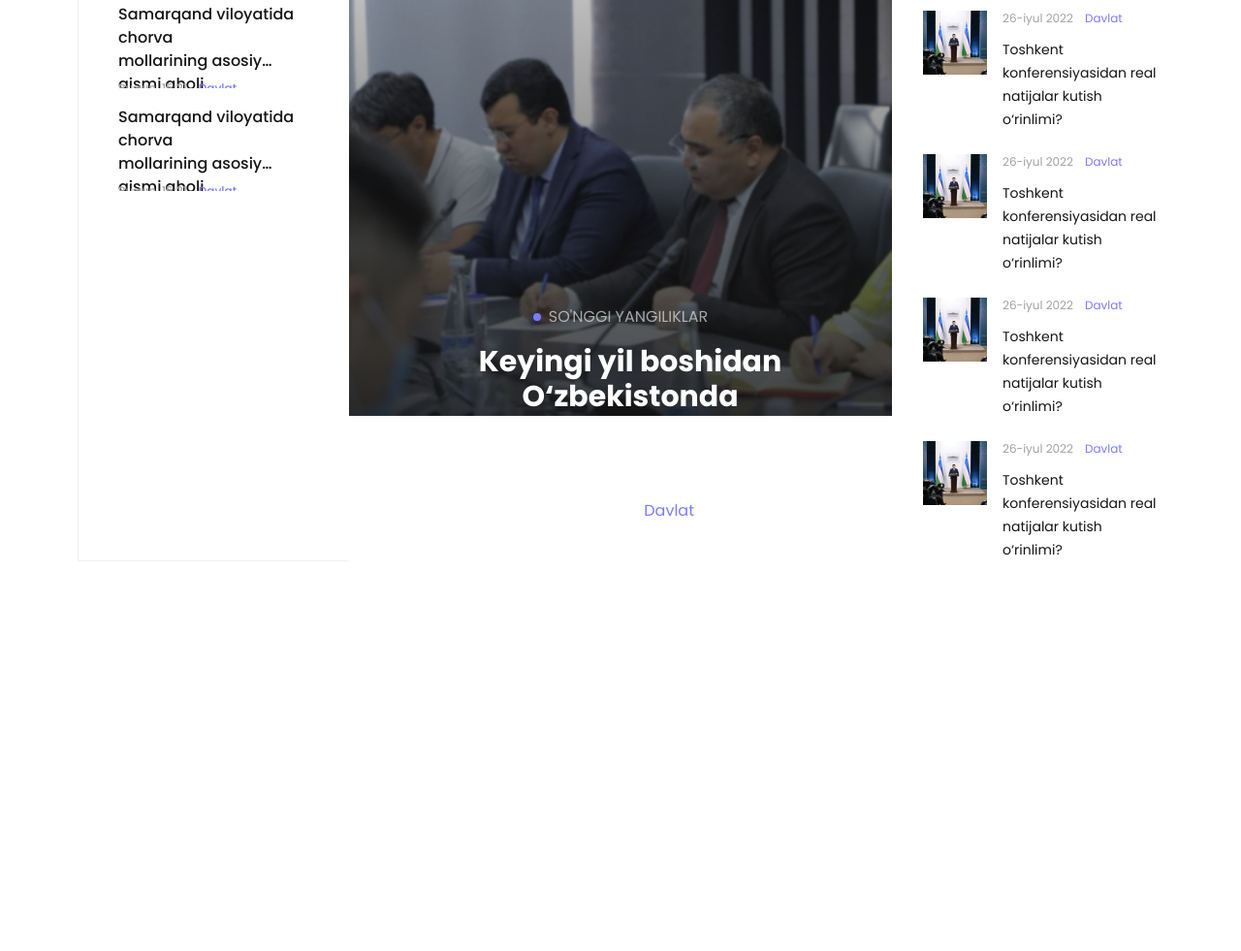
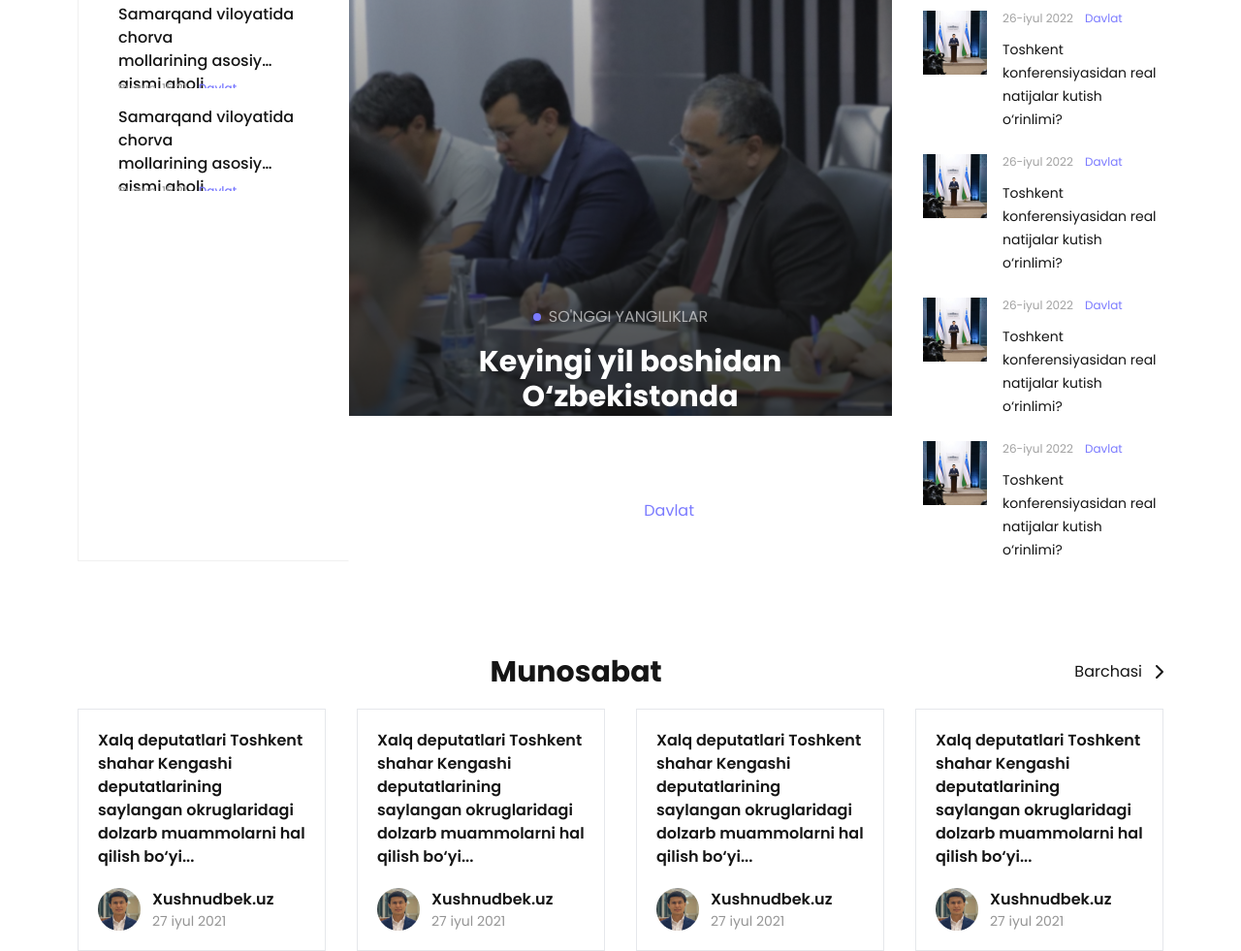
Before and after one commit to islom-pardaboyev/aksent-Full-Web-SIte, a plain HTML site: page index.html in a window 1280 px wide. Shown: the part 1169-2150 px from the top of the page at 97% size. Before the commit the page ends 1750 px from the top, so only its background shows below. Drawn offline with nearby package versions, Linux system fonts and the light colour scheme.

Commit message:
Updated File

```diff
--- a/index.html
+++ b/index.html
@@ -167,6 +167,7 @@
             </a>
         </div>
     </section>
+
     <section class="bg-white w-screen mt-[150px] text-black px-[5rem] h-screen">
         <div class="grid grid-cols-12">
             <div class="col-span-3 h-full border border-r-transparent px-7 py-4 border-grey-300">
@@ -277,7 +278,71 @@
                 </div>
             </div>
         </div>
+
+        <div class="mt-[96px] flex text-black mb-5 items-center justify-between">
+            <p></p>
+            <p class="text-center font-bold text-3xl">Munosabat</p>
+            <p class="flex gap-3 group items-center">Barchasi <i
+                    class="fa-solid group-hover:translate-x-1 duration-200 fa-chevron-right"></i>
+            </p>
+        </div>
+
+        <div class="flex items-center gap-8">
+            <a href="#">
+                <div class="flex flex-col gap-5 border p-5 hover:border-purple hover:bg-grey-500 duration-200">
+                    <p class="font-semibold">Xalq deputatlari Toshkent shahar Kengashi deputatlarining saylangan
+                        okruglaridagi dolzarb muammolarni
+                        hal qilish bo‘yi...</p>
+                    <div class="flex gap-3">
+                        <img src="./img/attidute.png" alt="">
+                        <p class="flex flex-col font-semibold">Xushnudbek.uz <span
+                                class="font-normal text-sm text-grey-600">27 iyul
+                                2021</span></p>
+                    </div>
+                </div>
+            </a>
+            <a href="#">
+                <div class="flex flex-col gap-5 border p-5 hover:border-purple hover:bg-grey-500 duration-200">
+                    <p class="font-semibold">Xalq deputatlari Toshkent shahar Kengashi deputatlarining saylangan
+                        okruglaridagi dolzarb muammolarni
+                        hal qilish bo‘yi...</p>
+                    <div class="flex gap-3">
+                        <img src="./img/attidute.png" alt="">
+                        <p class="flex flex-col font-semibold">Xushnudbek.uz <span
+                                class="font-normal text-sm text-grey-600">27 iyul
+                                2021</span></p>
+                    </div>
+                </div>
+            </a>
+            <a href="#">
+                <div class="flex flex-col gap-5 border p-5 hover:border-purple hover:bg-grey-500 duration-200">
+                    <p class="font-semibold">Xalq deputatlari Toshkent shahar Kengashi deputatlarining saylangan
+                        okruglaridagi dolzarb muammolarni
+                        hal qilish bo‘yi...</p>
+                    <div class="flex gap-3">
+                        <img src="./img/attidute.png" alt="">
+                        <p class="flex flex-col font-semibold">Xushnudbek.uz <span
+                                class="font-normal text-sm text-grey-600">27 iyul
+                                2021</span></p>
+                    </div>
+                </div>
+            </a>
+            <a href="#">
+                <div class="flex flex-col gap-5 border p-5 hover:border-purple hover:bg-grey-500 duration-200">
+                    <p class="font-semibold">Xalq deputatlari Toshkent shahar Kengashi deputatlarining saylangan
+                        okruglaridagi dolzarb muammolarni
+                        hal qilish bo‘yi...</p>
+                    <div class="flex gap-3">
+                        <img src="./img/attidute.png" alt="">
+                        <p class="flex flex-col font-semibold">Xushnudbek.uz <span
+                                class="font-normal text-sm text-grey-600">27 iyul
+                                2021</span></p>
+                    </div>
+                </div>
+            </a>
+        </div>
     </section>
+
 
     <script src="https://cdn.tailwindcss.com"></script>
     <script>
@@ -293,7 +358,7 @@
                 extend: {
                     colors: {
                         purple: {
-                            DEFAULT: "#7B7BFF"
+                            DEFAULT: "#7B7BFF",
                         },
                         black: {
                             DEFAULT: "#151515"
@@ -304,7 +369,8 @@
                             200: '#FFFFFF33',
                             300: '#1515150F',
                             400: '#A1A1A1',
-                            500: '#F2F2FA'
+                            500: '#F2F2FA',
+                            600: '#959595'
                         }
                     },
                 }
```
Also changed, not shown: img/attidute.png (added).
